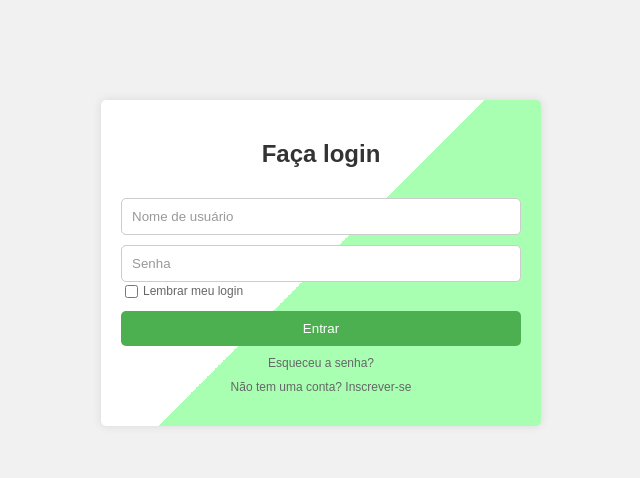
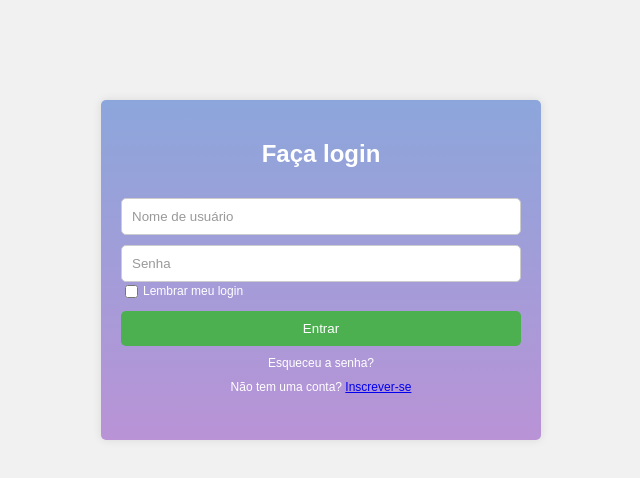
Before and after one commit to lucasgmarques/Pagina-de-Login, a plain HTML site: page index.html in a window 1280 px wide. Shown: the whole page, without its empty margins (319-959 px from the left). Drawn offline with Linux system fonts and the light colour scheme.

Commit message:
Estilização do CSS

```diff
--- a/index.html
+++ b/index.html
@@ -17,7 +17,9 @@
       </div>
       <input type="submit" value="Entrar">
       <a href="#" class="forgot-password">Esqueceu a senha?</a>
-      <p>Não tem uma conta? <a href="cadastro.html">Inscrever-se</a></p>
+      <div class="new-account">
+        Não tem uma conta? <a href="cadastro.html">Inscrever-se</a>
+      </div>
     </form>
   </div>
   <script src="script.js"></script>
--- a/style.css
+++ b/style.css
@@ -5,15 +5,15 @@ body {
 }
 
 .container {
-  width: 500px;
-  min-height: 200px;
-  height: auto;
-  margin: 0 auto;
+  min-height:300px;
+  max-width:250px;
+  margin:40px auto;
   background-color: #fff;
   padding: 20px;
   border-radius: 5px;
   box-shadow: 0px 0px 10px rgba(0, 0, 0, 0.1);
-  background-image: linear-gradient(-225deg, #ffffff 50%, #a8ffb2 50%);
+  /*background: #4835d4;*/
+  background: linear-gradient(#8CA6DB, #B993D6);
 }
 
 form {
@@ -23,7 +23,7 @@ form {
 
 h2 {
   text-align: center;
-  color: #333;
+  color: #ffffff;
   margin-bottom: 30px;
 }
 
@@ -47,13 +47,13 @@ input[type="email"]::placeholder {
   align-items: center;
   margin-top: -10px;
   margin-bottom: 10px;
-  color: #666;
+  color: #ffffff;
   font-size: 12px;
 }
 
 .forgot-password {
   text-align: center;
-  color: #666;
+  color: #ffffff;
   margin-top: 10px;
   text-decoration: none;
   font-size: 12px;
@@ -61,6 +61,14 @@ input[type="email"]::placeholder {
 
 .forgot-password:hover {
   text-decoration: underline;
+}
+
+.new-account {
+  text-align: center;
+  color: #ffffff;
+  margin-top: 10px;
+  text-decoration: none;
+  font-size: 12px;
 }
 
 input[type="checkbox"] {
@@ -82,15 +90,16 @@ input[type="submit"]:hover {
 
 /* Estilos específicos para a página de login */
 .container.login-container {
-  width: 90%;
+  width: 50%;
   max-width: 400px;
   margin-top: 100px;
 }
 
 /* Estilos específicos para a página de cadastro */
 .container.cadastro-container {
-  width: 300px;
-  margin-top: 50px;
+  width: 100%;
+  max-width: 400px;
+  margin-top: 100px;
 }
 
 p {
@@ -108,3 +117,11 @@ p a {
 p a:hover {
   text-decoration: underline;
 }
+
+.sign-in{
+  text-align: center;
+  color: #ffffff;
+  margin-top: 10px;
+  text-decoration: none;
+  font-size: 12px;
+}
```
Also changed, not shown: cadastro.html (+3 -1 lines).
